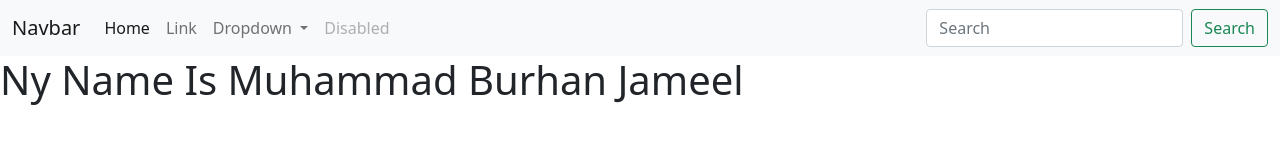
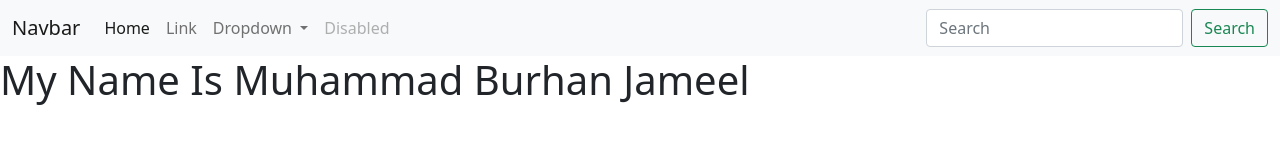
Before and after one commit to MohmdBurhan/burhan2202E, a plain HTML site: page index.html in a window 1280 px wide. Drawn offline with nearby package versions, Linux system fonts and the light colour scheme.

Commit message:
Update index.html

```diff
--- a/index.html
+++ b/index.html
@@ -47,7 +47,7 @@
     </div>
   </div>
 </nav>
-<h1> Ny Name Is Muhammad Burhan Jameel<h1>
+    <h1><style="text align:center"> My Name Is Muhammad Burhan Jameel <h1></style>
     <!-- Optional JavaScript; choose one of the two! -->
 
     <!-- Option 1: Bootstrap Bundle with Popper -->
```
